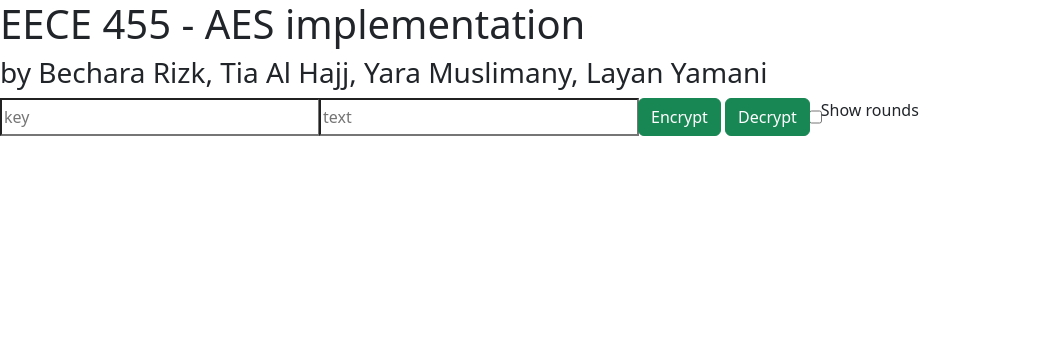
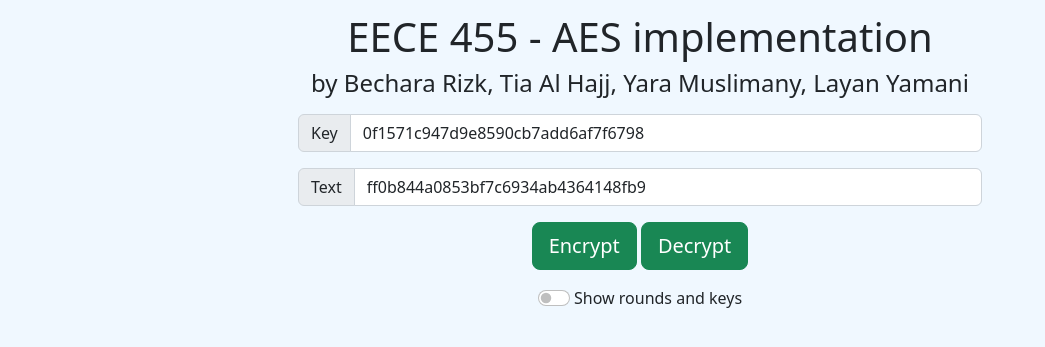
Before and after one commit to bechara-rizk/455-AES-Implementation, a Django app: page / in a window 1280 px wide. Shown: the top 347 px of the page, without its empty margins (0-1045 px from the left). Run offline with Django 4.2, Linux system fonts and the light colour scheme.

Commit message:
fixed style

```diff
--- a/page/webpage/templates/index.html
+++ b/page/webpage/templates/index.html
@@ -7,26 +7,64 @@
     <meta name="viewport" content="width=device-width, initial-scale=1.0">
     <title>AES Implementation</title>
     <link href="https://cdn.jsdelivr.net/npm/bootstrap@5.2.3/dist/css/bootstrap.min.css" rel="stylesheet" integrity="sha384-rbsA2VBKQhggwzxH7pPCaAqO46MgnOM80zW1RWuH61DGLwZJEdK2Kadq2F9CUG65" crossorigin="anonymous">
+    <style>
+        body {
+            padding-top: 1%;
+            background-color: aliceblue;
+        }
+    </style>
 </head>
 
 <body>
-    <h1>EECE 455 - AES implementation</h1>
-    <h3>by Bechara Rizk, Tia Al Hajj, Yara Muslimany, Layan Yamani</h3>
-    <form action="" method="post">
+    <div class="container text-center">
+        <h1>EECE 455 - AES implementation</h1>
+        <h4>by Bechara Rizk, Tia Al Hajj, Yara Muslimany, Layan Yamani</h4>
+    </div>
+    <form method="post">
         {% csrf_token %}
-        <div class="input-group mb-3">
-            <input type="text" name="key" placeholder="key" style="width:25%;" value="{{previouskey}}">
-            <input type="text" name="text" placeholder="text" style="width:25%;" value="{{previoustext}}">
-            <div class="input-group-prepend">
-                <button type="submit" name="encrypt" value="encrypt" class="btn btn-success">Encrypt</button>
-                <button type="submit" name="decrypt" value="decrypt" class="btn btn-success">Decrypt</button>
+
+        <div class="container input-group p-2" style="width:95%; max-width: 700px;">
+            <span class="input-group-text">Key</span>
+            <input type="text" name="key" value="{{previouskey}}" class="form-control">
+        </div>
+        <div class="container input-group p-2" style="width:95%; max-width: 700px;">
+            <span class="input-group-text">Text</span>
+            <input type="text" name="text" value="{{previoustext}}" class="form-control">
+        </div>
+
+        <div class="p-2 text-center">
+            <button type="submit" name="encrypt" value="encrypt" class="btn btn-success btn-lg">Encrypt</button>
+            <button type="submit" name="decrypt" value="decrypt" class="btn btn-success btn-lg">Decrypt</button>
+            <div class="form-switch m-3">
+                <input class="form-check-input" type="checkbox" id="click" name="show" {{clicked}}>
+                <label class="form-check-label" for="click">Show rounds and keys</label>
             </div>
-            <input type="checkbox" id="click" name="show" {{clicked}}><label for="click">Show rounds</label>
         </div>
-        {% for i in ans %}
-        <p>{{i}}</p>
-        {% endfor %}
     </form>
+
+    <div class="container text-center" style="width:99%; max-width: 700px;">
+        <div class="row">
+            {% if not key %}
+            <div class="col">
+                {% for i in text %}
+                <p>{{i}}</p>
+                {% endfor %}
+            </div>
+            {% else %}
+            <div class="col" style="overflow-y: scroll; height:350px;">
+                {% for i in text %}
+                <p>{{i}}</p>
+                {% endfor %}
+            </div>
+            <div class="col" style="overflow-y: scroll; height:350px;">
+                {% for i in key %}
+                <p>{{i}}</p>
+                {% endfor %}
+            </div>
+            {% endif %}
+          </div>
+    </div>
+
     <script src="https://cdn.jsdelivr.net/npm/@popperjs/core@2.11.6/dist/umd/popper.min.js" integrity="sha384-oBqDVmMz9ATKxIep9tiCxS/Z9fNfEXiDAYTujMAeBAsjFuCZSmKbSSUnQlmh/jp3" crossorigin="anonymous"></script>
     <script src="https://cdn.jsdelivr.net/npm/bootstrap@5.2.3/dist/js/bootstrap.min.js" integrity="sha384-cuYeSxntonz0PPNlHhBs68uyIAVpIIOZZ5JqeqvYYIcEL727kskC66kF92t6Xl2V" crossorigin="anonymous"></script>
 </body>
--- a/page/webpage/views.py
+++ b/page/webpage/views.py
@@ -6,22 +6,22 @@ from .aes import AES
 def encryption(response):
     clicked=''
     if response.method=="POST":
-        a=AES(response.POST.get("key"), True, False)
-        cipher=a.encryption(response.POST.get("text"))
-
         if response.POST.get("show"):
             clicked='checked'
             a=AES(response.POST.get("key"), True, True)
+            if response.POST.get("encrypt"):
+                text,key=a.encryption(response.POST.get("text"))
+            else:
+                print(response.POST.get("decrypt"))
+                text,key=a.decryption(response.POST.get("text"))
         else:
             clicked=''
             a=AES(response.POST.get("key"), True, False)
+            if response.POST.get("encrypt"):
+                text,key=a.encryption(response.POST.get("text")),''
+            else:
+                print(response.POST.get("decrypt"))
+                text,key=a.decryption(response.POST.get("text")),''
 
-        if response.POST.get("encrypt"):
-            print('encrypt')
-            cipher=a.encryption(response.POST.get("text"))
-        else:
-            print(response.POST.get("decrypt"))
-            cipher=a.decryption(response.POST.get("text"))
-
-        return render(response, 'index.html', {"ans":cipher, "clicked":clicked, "previouskey":response.POST.get("key"), "previoustext":response.POST.get("text")})
-    return render(response, 'index.html', {"ans":" ", "clicked":clicked, "previouskey":'', "previoustext":''})
+        return render(response, 'index.html', {"text":text, 'key':key, "clicked":clicked, "previouskey":response.POST.get("key"), "previoustext":response.POST.get("text")})
+    return render(response, 'index.html', {"text":"", 'key':'', "clicked":clicked, "previouskey":'0f1571c947d9e8590cb7add6af7f6798', "previoustext":'ff0b844a0853bf7c6934ab4364148fb9'})
```
Also changed, not shown: page/webpage/aes.py (+10 -9 lines).
